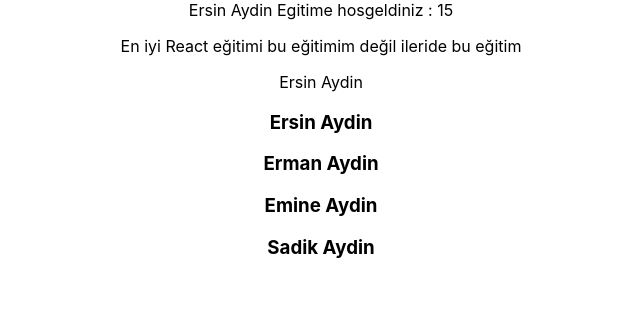
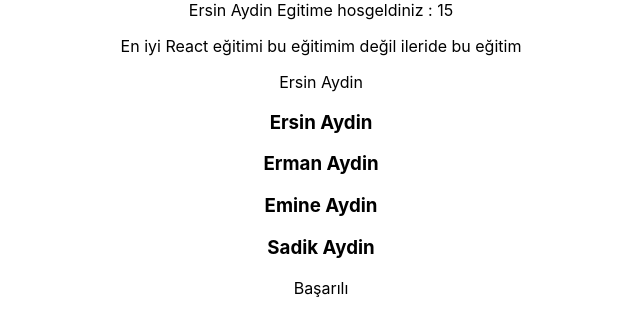
Before and after one commit to eaworks/react-typescript-lesson, a React (Create React App) app: page / in a window 1280 px wide. Shown: the top 336 px of the page, without its empty margins (319-959 px from the left). Built offline with nearby package versions, Linux system fonts and the light colour scheme.

Commit message:
type da veya kullanimi

```diff
--- a/src/App.tsx
+++ b/src/App.tsx
@@ -3,6 +3,7 @@
 import Home from './Components/Home';
 import Instructor from './Components/Instructor';
 import InstructorList from './Components/InstructorList';
+import Request from './Components/Request';
 
 function App() {
   const instructor = {
@@ -28,6 +29,7 @@
       <Home name="Ersin Aydin" courseNumber={15} isBest={false} />
       <Instructor instructorNameLastName={instructor} />
       <InstructorList instructorNameLastNameList={instructorList} />
+      <Request status="success" />
     </div>
   );
 }
--- /dev/null
+++ b/src/Components/Request.tsx
@@ -0,0 +1,23 @@
+
+import React from 'react'
+type RequestProps = {
+    status: 'success' | 'loading' | 'error';
+}
+
+function Request(props: RequestProps) {
+    let message = '';
+    if (props.status === 'loading') {
+        message = 'Yükleniyor';
+    }
+    if (props.status === 'success') {
+        message = 'Başarılı';
+    }
+    if (props.status === 'error') {
+        message = 'Hata';
+    }
+    return (
+        <div>{message}</div>
+    )
+}
+
+export default Request
```
